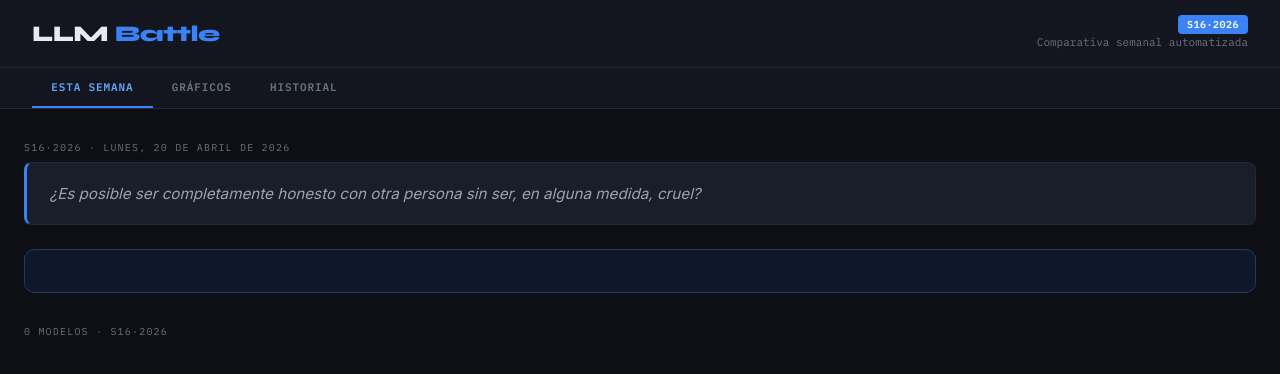
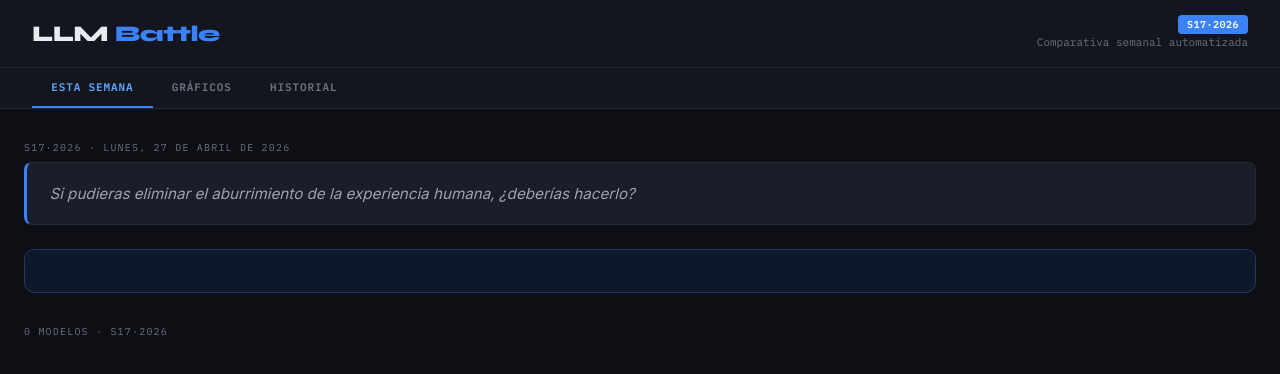
Before and after one commit to dedonatogabriel-bot/llm-battle, a website: page docs/index.html in a window 1280 px wide. Drawn offline with nearby package versions, Linux system fonts and the light colour scheme.

Commit message:
Battle semana 2026-W18

```diff
--- a/docs/index.html
+++ b/docs/index.html
@@ -108,7 +108,7 @@ table.hist tr:hover td{background:var(--surface2)}
 </div>
 
 <script>
-const WEEKS = [{"id":"S16·2026","label":"S16·2026","date":"lunes, 20 de abril de 2026","prompt":"¿Es posible ser completamente honesto con otra persona sin ser, en alguna medida, cruel?","results":[]}];
+const WEEKS = [{"id":"S17·2026","label":"S17·2026","date":"lunes, 27 de abril de 2026","prompt":"Si pudieras eliminar el aburrimiento de la experiencia humana, ¿deberías hacerlo?","results":[]}];
 const MODEL_LIST = [];
 
 const PALETTE = {
```
